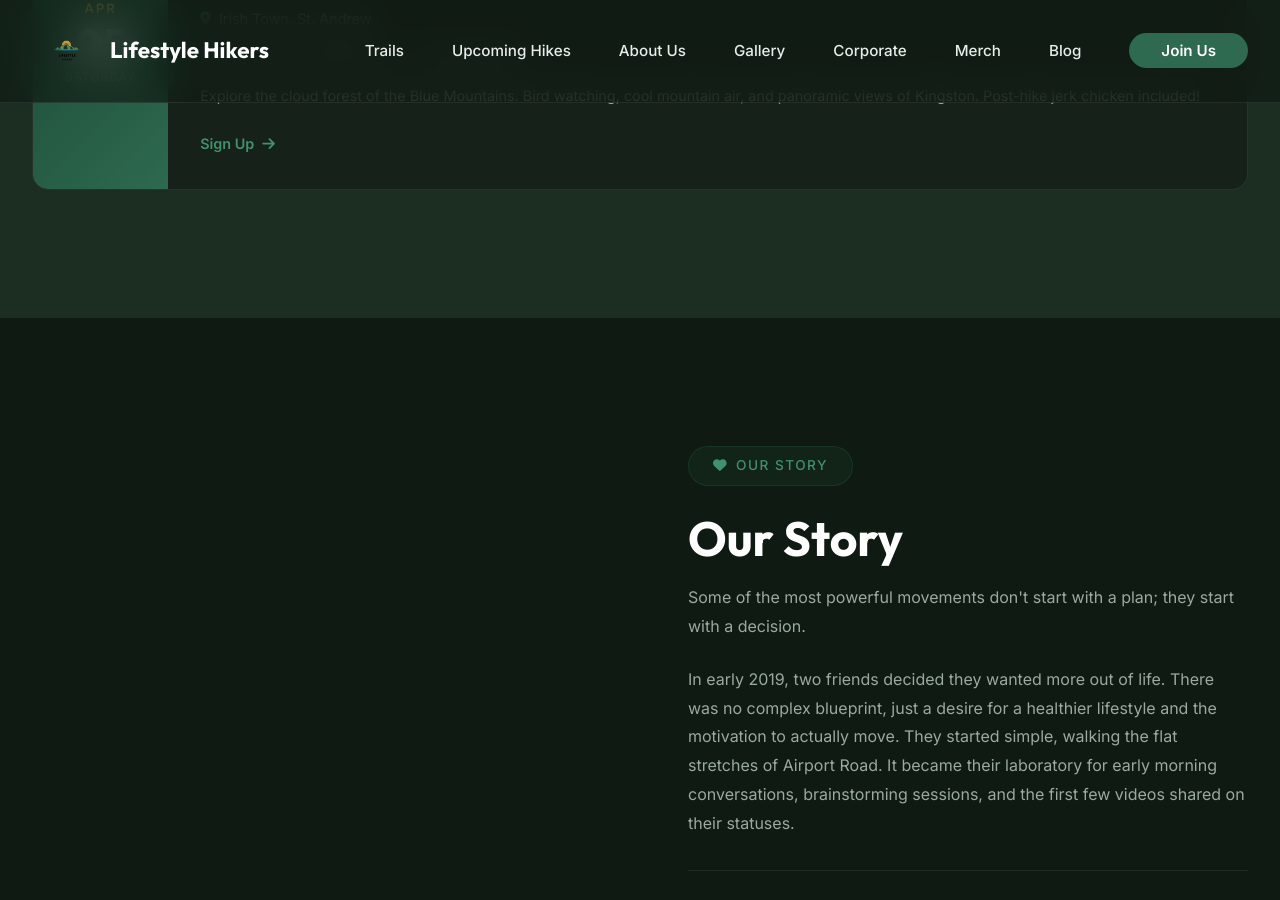
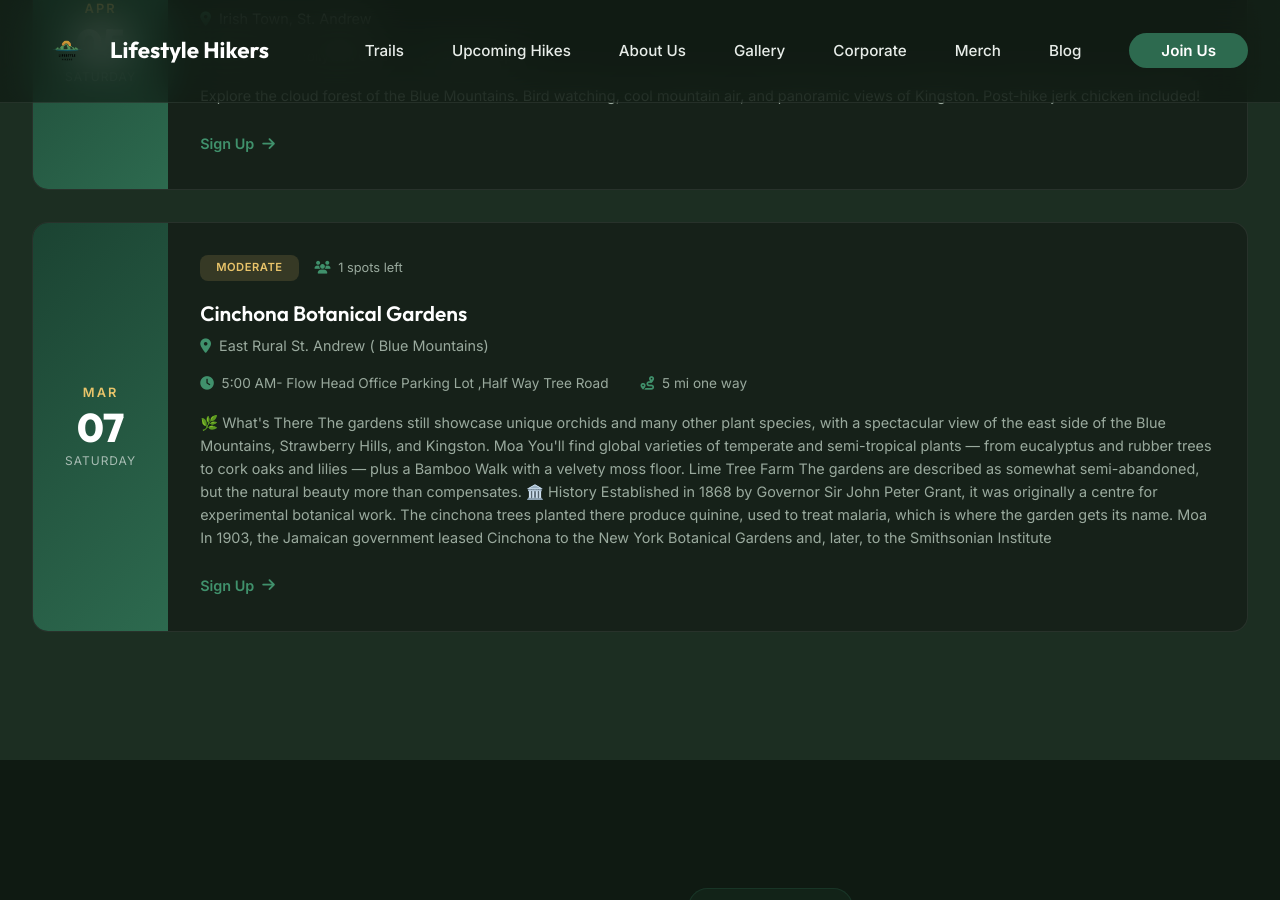
Before and after one commit to willylondon/lifestyle-hikers, a Jekyll site: the page built from index.html, in a window 1280 px wide and 900 px high, scrolled down 4653 px. Built offline with Jekyll 4.4.1, drawn with Linux system fonts in a browser that asks for light colours.

Commit message:
Update 🥾 Upcoming Hikes “upcoming_hikes”

```diff
--- a/_data/events.yml
+++ b/_data/events.yml
@@ -1,35 +1,55 @@
-# Upcoming hikes — Managed via Decap CMS at /admin
+items:
+  - month: MAR
+    weekday: Saturday
+    name: Blue Mountain Peak Sunrise Hike
+    time: 2:00 AM — Meet at Whitfield Hall
+    spots: 10
+    location: Penlyne Castle, Portland
+    distance: 7.5 mi round trip
+    difficulty: hard
+    day: "08"
+    description: The ultimate Jamaica hike! Start before dawn to catch the sunrise
+      from the highest point on the island — 7,402 ft. Headlamps essential, warm
+      layers recommended.
+  - month: MAR
+    weekday: Saturday
+    name: Reach Falls River Trek
+    time: 9:00 AM — Meet at entrance
+    spots: 25
+    location: Manchioneal, Portland
+    distance: 1.2 mi loop
+    difficulty: easy
+    day: "22"
+    description: A relaxed family-friendly river trek through one of Jamaica's most
+      stunning natural pools and cascades. Swim stops included!
+  - month: APR
+    weekday: Saturday
+    name: Hollywell Forest Exploration
+    time: 7:00 AM — Hollywell Gate
+    spots: 15
+    location: Irish Town, St. Andrew
+    distance: 4.5 mi loop
+    difficulty: moderate
+    day: "05"
+    description: Explore the cloud forest of the Blue Mountains. Bird watching, cool
+      mountain air, and panoramic views of Kingston. Post-hike jerk chicken
+      included!
+  - month: MAR
+    weekday: Saturday
+    name: Cinchona Botanical Gardens
+    time: 5:00 AM- Flow Head Office Parking Lot ,Half Way Tree Road
+    spots: 1
+    location: East Rural St. Andrew ( Blue Mountains)
+    distance: 5 mi one way
+    difficulty: moderate
+    day: "07"
+    description: >-
 
-items:
-  - name: "Blue Mountain Peak Sunrise Hike"
-    location: "Penlyne Castle, Portland"
-    difficulty: "hard"
-    month: "MAR"
-    day: "08"
-    weekday: "Saturday"
-    time: "2:00 AM — Meet at Whitfield Hall"
-    distance: "7.5 mi round trip"
-    spots: 10
-    description: "The ultimate Jamaica hike! Start before dawn to catch the sunrise from the highest point on the island — 7,402 ft. Headlamps essential, warm layers recommended."
 
-  - name: "Reach Falls River Trek"
-    location: "Manchioneal, Portland"
-    difficulty: "easy"
-    month: "MAR"
-    day: "22"
-    weekday: "Saturday"
-    time: "9:00 AM — Meet at entrance"
-    distance: "1.2 mi loop"
-    spots: 25
-    description: "A relaxed family-friendly river trek through one of Jamaica's most stunning natural pools and cascades. Swim stops included!"
+      🌿 What's There
 
-  - name: "Hollywell Forest Exploration"
-    location: "Irish Town, St. Andrew"
-    difficulty: "moderate"
-    month: "APR"
-    day: "05"
-    weekday: "Saturday"
-    time: "7:00 AM — Hollywell Gate"
-    distance: "4.5 mi loop"
-    spots: 15
-    description: "Explore the cloud forest of the Blue Mountains. Bird watching, cool mountain air, and panoramic views of Kingston. Post-hike jerk chicken included!"
+      The gardens still showcase unique orchids and many other plant species, with a spectacular view of the east side of the Blue Mountains, Strawberry Hills, and Kingston. Moa You'll find global varieties of temperate and semi-tropical plants — from eucalyptus and rubber trees to cork oaks and lilies — plus a Bamboo Walk with a velvety moss floor. Lime Tree Farm The gardens are described as somewhat semi-abandoned, but the natural beauty more than compensates.
+
+      🏛️ History
+
+      Established in 1868 by Governor Sir John Peter Grant, it was originally a centre for experimental botanical work. The cinchona trees planted there produce quinine, used to treat malaria, which is where the garden gets its name. Moa In 1903, the Jamaican government leased Cinchona to the New York Botanical Gardens and, later, to the Smithsonian Institute
```
